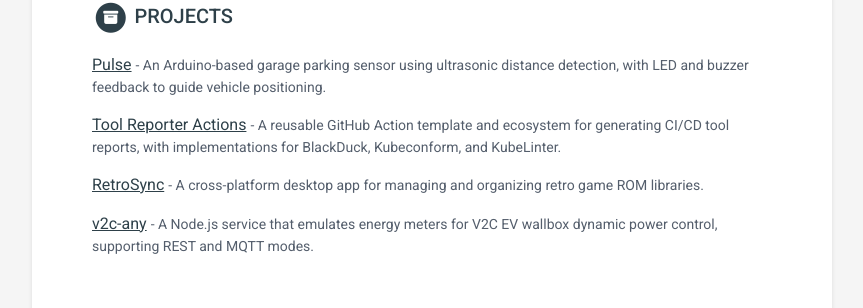
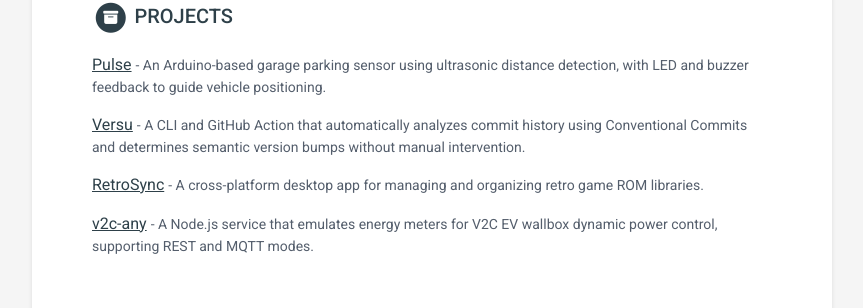
Before and after one commit to tvcsantos/tvcsantos.github.io, a Jekyll site: the page built from index.html, in a window 1280 px wide. Shown: the part 1628-1936 px from the top of the page, without its empty margins (208-1071 px from the left). Built offline with Jekyll 4.4.1, drawn with Linux system fonts in a browser that asks for light colours.

Commit message:
chore: update projects

```diff
--- a/_data/data.yml
+++ b/_data/data.yml
@@ -127,9 +127,9 @@
         link: "https://tvcsantos.github.io/pulse"
         tagline: "An Arduino-based garage parking sensor using ultrasonic distance detection, with LED and buzzer feedback to guide vehicle positioning."
 
-      - title: Tool Reporter Actions
-        link: "https://github.com/tvcsantos/tool-reporter-action-template"
-        tagline: "A reusable GitHub Action template and ecosystem for generating CI/CD tool reports, with implementations for BlackDuck, Kubeconform, and KubeLinter."
+      - title: Versu
+        link: "https://versuhq.github.io"
+        tagline: "A CLI and GitHub Action that automatically analyzes commit history using Conventional Commits and determines semantic version bumps without manual intervention."
 
       - title: RetroSync
         link: "https://tvcsantos.github.io/retrosync"
```
